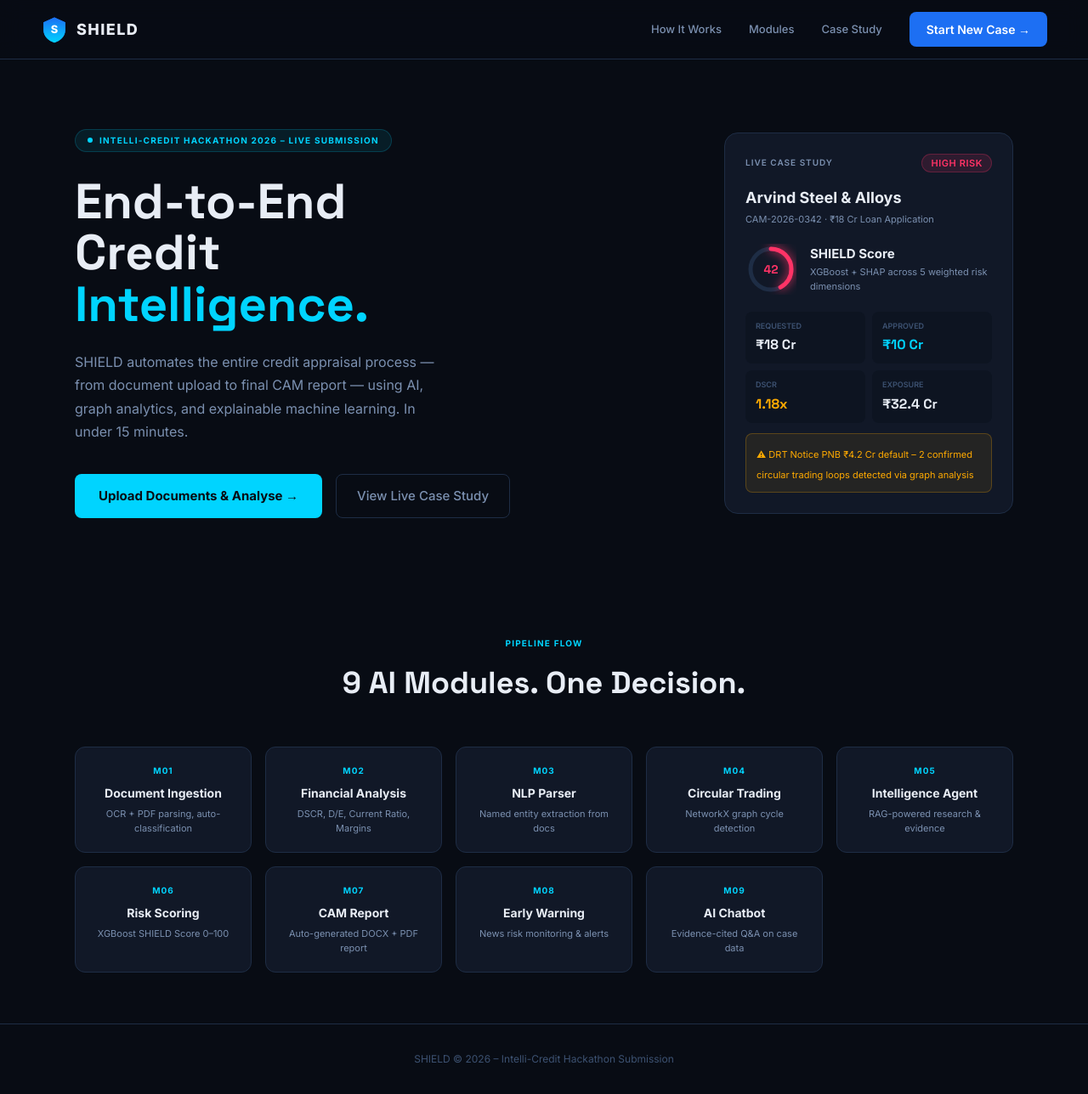
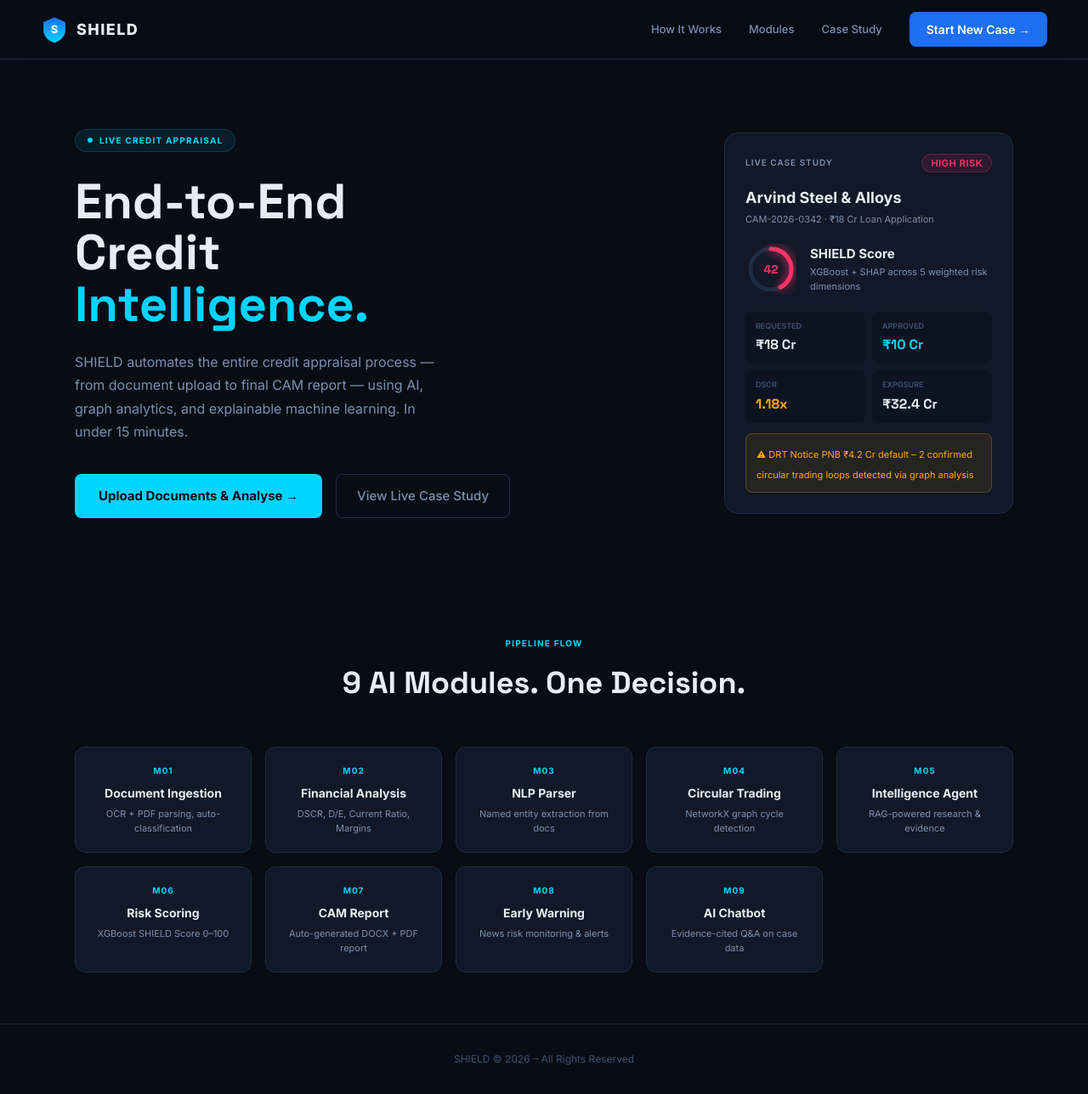
Before and after one commit to KIRANSAIANAND/Shield, a React (Vite) app in the folder frontend/: page / in a window 1280 px wide. Shown: the whole page at 85% size. Built offline with nearby package versions, Linux system fonts and the light colour scheme; no server answers; sample sign-in values are in the browser's storage.

Commit message:
style: remove hackathon text and add shield emoji logo to title

```diff
--- a/frontend/index.html
+++ b/frontend/index.html
@@ -1,17 +1,23 @@
 <!doctype html>
 <html lang="en">
+
 <head>
   <meta charset="UTF-8" />
   <link rel="icon" type="image/svg+xml" href="/shield-icon.svg" />
   <meta name="viewport" content="width=device-width, initial-scale=1.0" />
-    <meta name="description" content="SHIELD – Smart Holistic Intelligence for Enterprise Lending Decisions. AI-powered credit appraisal platform." />
-    <title>SHIELD – Credit Intelligence Platform</title>
+  <meta name="description"
+    content="SHIELD – Smart Holistic Intelligence for Enterprise Lending Decisions. AI-powered credit appraisal platform." />
+  <title>🛡️ SHIELD – Credit Intelligence</title>
   <link rel="preconnect" href="https://fonts.googleapis.com" />
   <link rel="preconnect" href="https://fonts.gstatic.com" crossorigin />
-    <link href="https://fonts.googleapis.com/css2?family=Inter:wght@300;400;500;600;700;800;900&family=Space+Grotesk:wght@400;500;600;700&display=swap" rel="stylesheet" />
+  <link
+    href="https://fonts.googleapis.com/css2?family=Inter:wght@300;400;500;600;700;800;900&family=Space+Grotesk:wght@400;500;600;700&display=swap"
+    rel="stylesheet" />
 </head>
+
 <body>
   <div id="root"></div>
   <script type="module" src="/src/main.jsx"></script>
 </body>
+
 </html>
--- a/frontend/src/pages/Landing.jsx
+++ b/frontend/src/pages/Landing.jsx
@@ -116,7 +116,7 @@ export default function Landing() {
                          }}>
                               <span style={{ width: 6, height: 6, borderRadius: '50%', background: '#00d4ff', display: 'inline-block' }} />
                               <span style={{ fontSize: '10px', color: '#00d4ff', fontWeight: 700, letterSpacing: '0.12em' }}>
-                                   INTELLI-CREDIT HACKATHON 2026 – LIVE SUBMISSION
+                                   LIVE CREDIT APPRAISAL
                               </span>
                          </div>
 
@@ -182,7 +182,7 @@ export default function Landing() {
 
                {/* Footer */}
                <div style={{ textAlign: 'center', padding: '32px', borderTop: '1px solid #1e2d45', color: '#3d5272', fontSize: '12px' }}>
-                    SHIELD © 2026 – Intelli-Credit Hackathon Submission
+                    SHIELD © 2026 – All Rights Reserved
                </div>
           </div>
      )
--- a/frontend/src/pages/Login.jsx
+++ b/frontend/src/pages/Login.jsx
@@ -196,7 +196,7 @@ export default function Login() {
                     </div>
 
                     <div style={{ textAlign: 'center', marginTop: '20px', fontSize: '11px', color: 'var(--text-muted)' }}>
-                         Intelli-Credit Hackathon 2026 · Powered by Groq Llama 3.3-70B
+                         Powered by Groq Llama 3.3-70B
                     </div>
                </div>
           </div>
```
Lines whose indentation alone changed are shown as unchanged.
